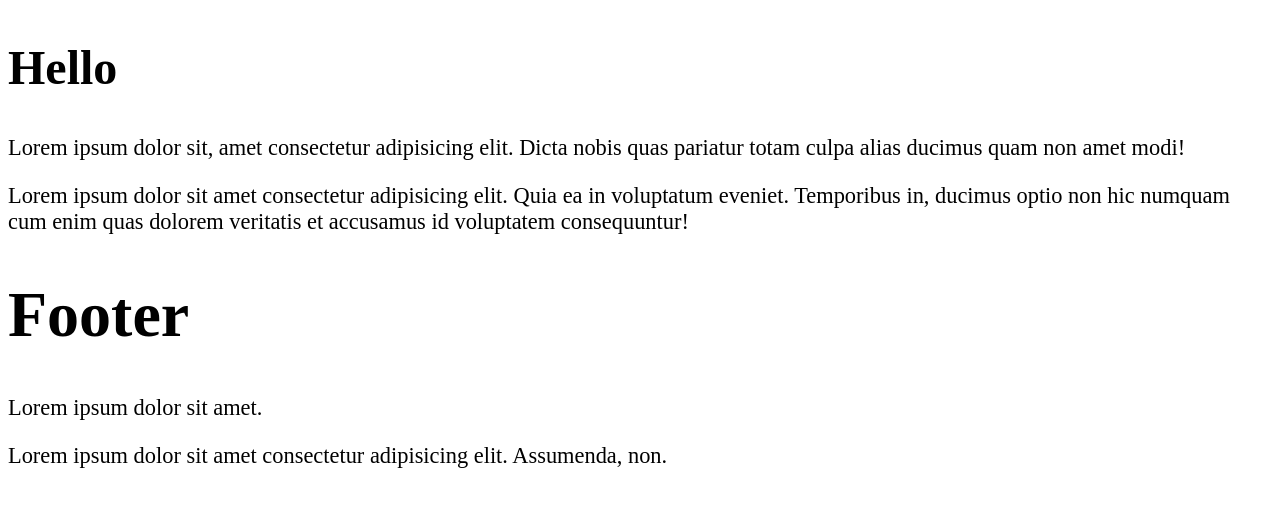
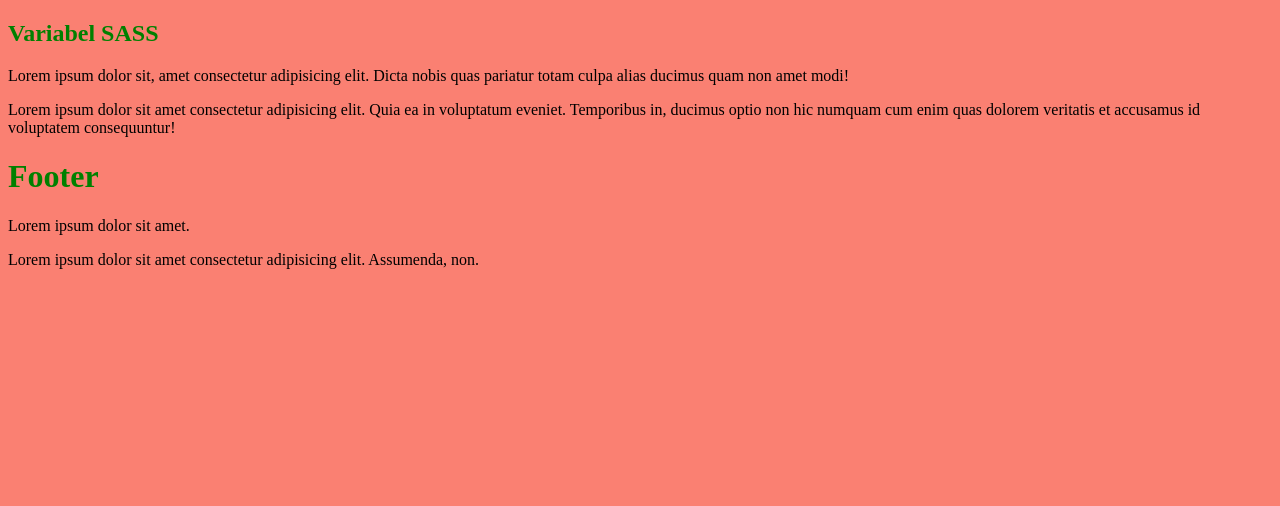
Before and after one commit to ffaathirullah/latihan-scss, a plain HTML site: page index.html in a window 1280 px wide. Drawn offline with Linux system fonts and the light colour scheme.

Commit message:
variabel sass

```diff
--- a/index.html
+++ b/index.html
@@ -11,7 +11,7 @@
  <div class="container">
      <section class="main">
          <div class="main-header">
-             <h1>Hello </h1>
+             <h1>Variabel SASS </h1>
          </div>
          <div class="main-paragraph">
              <p>Lorem ipsum dolor sit, amet consectetur adipisicing elit. Dicta nobis quas pariatur totam culpa alias ducimus quam non amet modi!</p>
--- a/scss/main.scss
+++ b/scss/main.scss
@@ -37,19 +37,53 @@
 //     background-color: salmon;
 //   }
 // }
-.footer {
-  & &-header {
-    font-size: 2em;
-  }
-  & &-paragraph {
-    font-size: 1.4em;
-  }
+// .footer {
+//   & &-header {
+//     font-size: 2em;
+//   }
+//   & &-paragraph {
+//     font-size: 1.4em;
+//   }
+// }
+// .main {
+//   & &-header {
+//     font-size: 2em;
+//   }
+//   & &-paragraph {
+//     font-size: 1.4em;
+//   }
+// }
+
+// CSS Variabel
+
+// :root {
+//   --primary-color: blue;
+//   --secondary-color: salmon;
+//   --text-color: red;
+// }
+// body {
+//   background: var(--primary-color);
+// }
+// h1 {
+//   color: var(--text-color);
+// }
+
+//sass Variable
+
+$secondary-color: red;
+$text-color: blue;
+
+body {
+  $primary-color: salmon !global;
+  background-color: $primary-color;
 }
-.main {
-  & &-header {
-    font-size: 2em;
-  }
-  & &-paragraph {
-    font-size: 1.4em;
-  }
+
+//Map
+$alert: (
+  "danger": red,
+  "success": green,
+  "warning": orange,
+);
+h1 {
+  color: map-get($alert, "success");
 }
```
Also changed, not shown: css/main.css, 1 other file.
